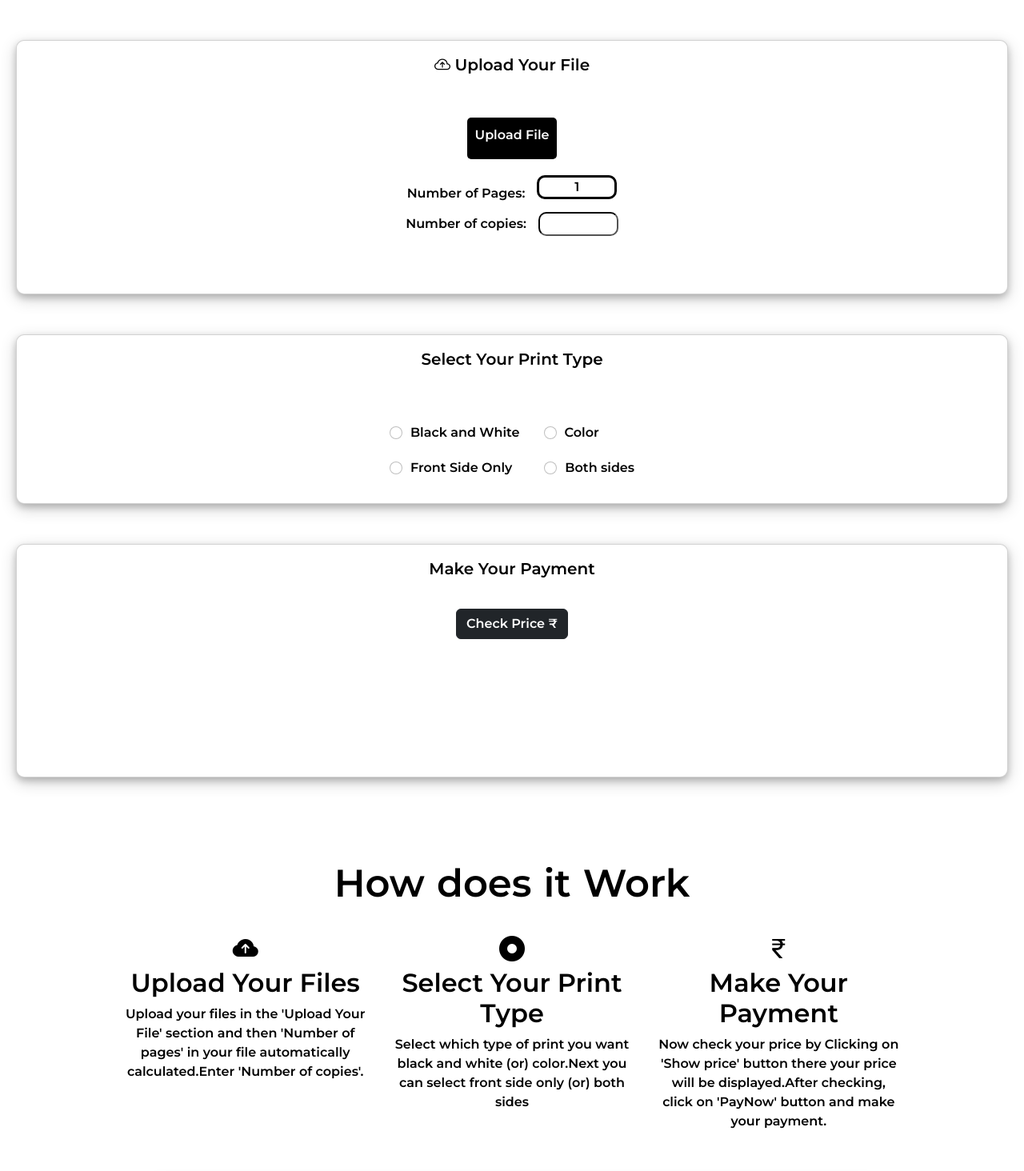
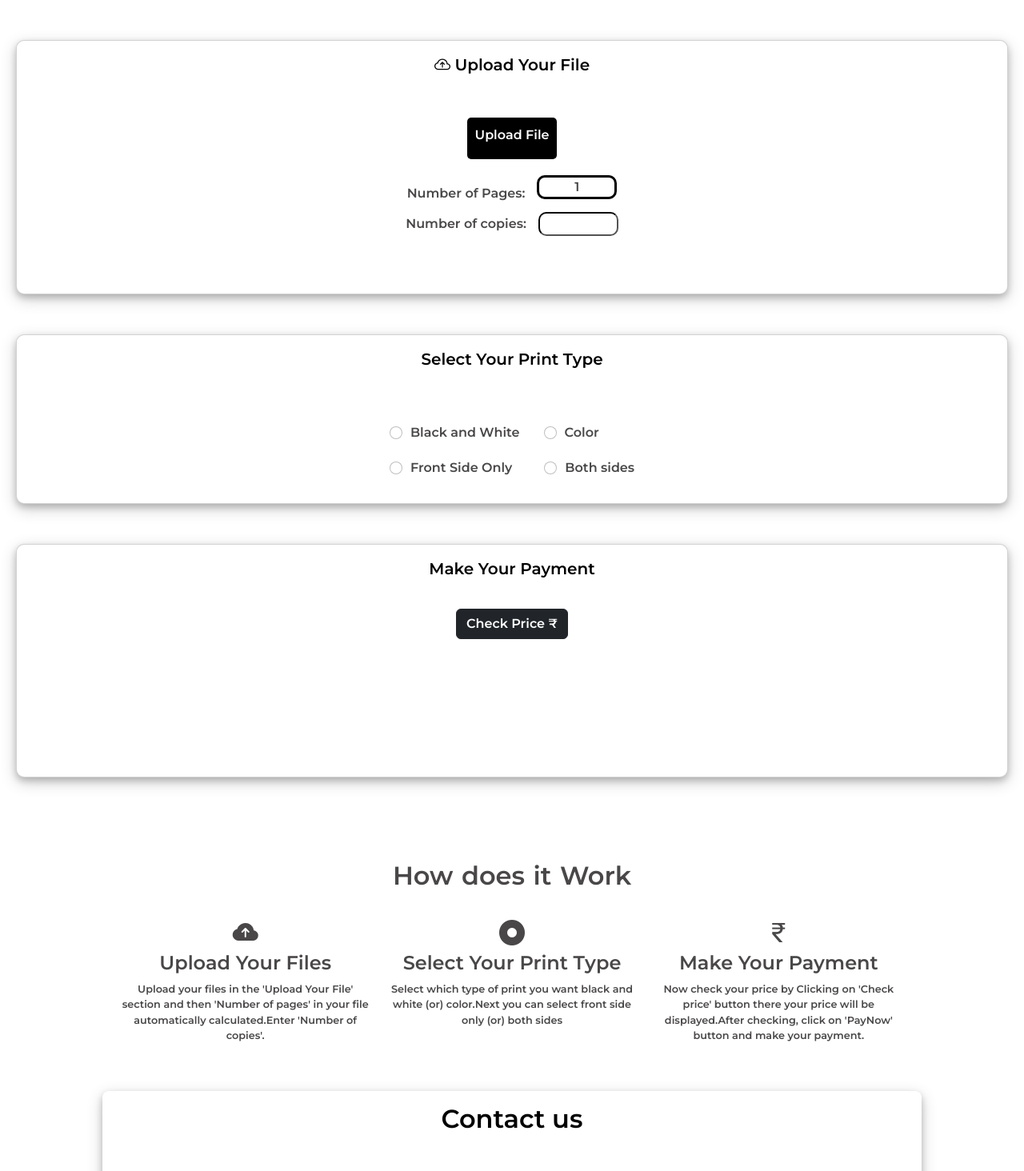
Before and after one commit to Bharathgit5/production, a React (Vite) app: page / in a window 1280 px wide. Shown: the part 800-2264 px from the top of the page at 80% size. Built offline with nearby package versions, Linux system fonts and the light colour scheme; no server answers.

Commit message:
almost-done

```diff
--- a/src/API/Workapi.jsx
+++ b/src/API/Workapi.jsx
@@ -17,7 +17,7 @@ export const Workapi =[
         id:3,
         logo:"bi bi-currency-rupee",
         title:"Make Your Payment",
-        info:"Now check your price by Clicking on 'Show price' button there your price will be displayed.After checking, click on 'PayNow' button and make your payment."
+        info:"Now check your price by Clicking on 'Check price' button there your price will be displayed.After checking, click on 'PayNow' button and make your payment."
 
     }
 ]
--- a/src/Contact.jsx
+++ b/src/Contact.jsx
@@ -19,6 +19,7 @@ const Contact = () => {
 					<a href="https://www.linkedin.com/in/bharath-k-6436a11b2"><i className="bi bi-linkedin socialicons" target="_blank" rel="noopener noreferrer" aria-label="linkedin"></i> </a>
 					<a href="https://www.instagram.com/bharathk_ig/"><i className="bi bi-instagram socialicons" target="_blank" rel="noopener noreferrer" aria-label="insta" ></i> </a>
 					<a href="mailto: bharathjbiet10@gmail.com"> <i className="bi bi-envelope-at-fill socialicons" target="_blank"  rel="noopener noreferrer" aria-label="mail2" ></i> </a>
+
         </div>
         </section>
       <div className='terms-and-conditions'>
--- a/src/Login/Login.jsx
+++ b/src/Login/Login.jsx
@@ -67,8 +67,9 @@ export default function LogIn() {
    <div className={styles.loginbox}>
 
     <div className={styles.userbox}>
+
+    <img src={mylogo} alt="something" className={styles.logo} width={170} height={170}></img>
     <Alert alert={alert}/>
-    <img src={mylogo} alt="something" className={styles.logo} width={170} height={170}></img>
         <h3 id="signuplogin">Login</h3>
         <form className='form' onSubmit={handleSubmit}>
         <label htmlFor="email">
@@ -97,7 +98,7 @@ export default function LogIn() {
     </button>
     </div>
     </form>
-    <h5 >Create your account</h5>
+
         <p>
                     Don&apos;t have any account?&nbsp;
                     <Link
--- a/src/Signup/Signup.jsx
+++ b/src/Signup/Signup.jsx
@@ -82,9 +82,11 @@ export default function SignUp(props) {
   return (
     <div className={styles.loginbox}>
     <div className={styles.userbox}>
-       <Alert alert={alert}/>
-       <img src={mylogo} alt="something" className={styles.logo} width={170} height={170}></img>
+      <div className="logobox">
+      <img src={mylogo} alt="something" className={styles.logo} width={170} height={170}></img>
+      </div>
 
+       <Alert alert={alert}  className='alert-box'/>
   <h2 id="signuplogin">SignUp</h2>
     <form className="form"  onSubmit={handleSubmit}>
     <label htmlFor="text">
@@ -136,13 +138,11 @@ export default function SignUp(props) {
     </button>
 </div>
     </form>
-    <h5 >Sign in to your account</h5>
-        <p>
-                   Already have any account?&nbsp;
+
+        <p>Already have any account?&nbsp;
                     <Link
                         to="/login"
-                        className="font-medium text-primary transition-all duration-200 hover:underline"
-                    >
+                        className="font-medium text-primary transition-all duration-200 hover:underline">
                         Login
                     </Link>
         </p>
--- a/src/Signup/Signup.module.css
+++ b/src/Signup/Signup.module.css
@@ -62,6 +62,7 @@
   .footer p {
     font-weight: 700;
     color: #000;
+
   }
 
   .footer p span a {
@@ -84,8 +85,9 @@
 
     }
     .logo{
-      margin-left: 30%;
+    margin-left: 20%;
     }
+
   }
 
   @media screen and (max-width: 1600px) {
@@ -97,8 +99,9 @@
 
 
     }
+
     .logo{
-      margin-left: 30%;
+      margin-left: 20%;
     }
   }
 
@@ -114,8 +117,10 @@
 
     }
     .logo{
-      margin-left: 25%;
+      margin-left: 20%;
     }
+
+
 
   }
 
--- a/src/Uploadcomp/Uploadcomp.module.css
+++ b/src/Uploadcomp/Uploadcomp.module.css
@@ -10,7 +10,7 @@ font-weight: 900;
   margin: auto;
   height: 240px;
   background-color: white;
-  color: black;
+  color: #494747;
   border-radius: 10px;
 }
 #card1{
--- a/src/index.css
+++ b/src/index.css
@@ -85,13 +85,13 @@ body{
                          .card-body2{
                            height: 150px;
                            background-color: white;
-                           color:black;
+                           color: #494747;
                            border-radius: 10px;
                          }
                          .card-body3{
                           height: 230px;
                           background-color: white;
-                          color: black;
+                          color: #494747;
                           border-radius: 10px;
                          }
                          #card2,#card3{
@@ -107,23 +107,24 @@ body{
                          .work-container {
                           width: 80vw;
                           padding: 1.5rem;
-
+                         font-size: 0.8rem;
                           margin-top: 5rem;
                           background-color: white;
-                          color: #000;
+                          color: #494747;
                           border-radius: 0.5rem;
                         }
 
                         .work-container .main-heading {
-                          font-size: 3rem;
+                          font-size: 2rem;
                           font-weight: bolder;
                           word-spacing: 0.11rem;
                           padding-bottom: 20px;
 
                         }
 
+
                         .work-container .sub-heading {
-                          font-size: 2rem;
+                          font-size: 1.5rem;
                           font-weight: normal;
                         }
                         .fontawesome-style {
@@ -137,8 +138,9 @@ body{
                         .work-container-subdiv .main-hero-para {
                           width: 100%;
                         }
+
                         #footer,#contact-section{
-                          width: 70vw;
+                          width: 80vw;
                           padding: 1rem;
                           box-shadow: 0 4px 8px 0 rgba(0, 0, 0, 0.2), 0 6px 20px 0 rgba(0, 0, 0, 0.19);
                           background-color: white;
```
